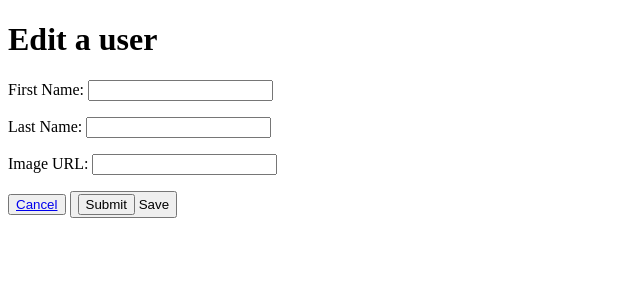
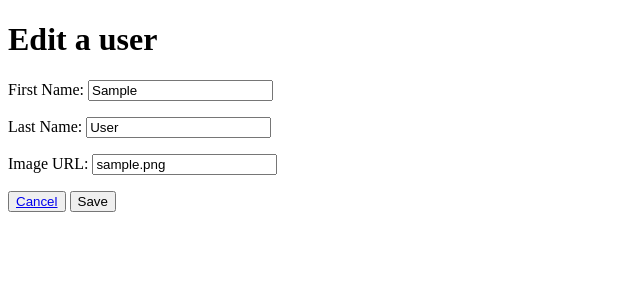
Before and after one commit to charleschitty/Flask-blogly, a Flask app: template templates/user_edit.html in a window 1280 px wide. Shown: the top 300 px of the page, without its empty margins (0-640 px from the left). Run offline with Flask 3, Linux system fonts and the light colour scheme; the template is opened without the code that fills it: values that come from a table or form of the project are taken from there, others are empty; tables that the repository leaves empty hold one stand-in row (values such as "Sample post").

Commit message:
Added increased functionality for web routes

```diff
--- a/app.py
+++ b/app.py
@@ -76,6 +76,8 @@ def show_user_info(user_id):
 
     user = User.query.get_or_404(user_id)
 
+    return render_template("/user_detail.html", user=user)
+
 @app.get("/users/<user_id>/edit")
 def edit_user_info(user_id):
     """
@@ -85,12 +87,33 @@ def edit_user_info(user_id):
     and a save button that updates the user.
     """
 
+    user = User.query.get_or_404(user_id)
+    return render_template("/user_edit.html", user=user)
+
+
 @app.post("/users/<user_id>/edit")
 def handle_edit_user_info_form(user_id):
     """
     Process the edit form, returning the user to the /users page.
     """
 
+    user = User.query.get_or_404(user_id) #grabbing user object
+
+    first_name = request.form['first_name']
+    last_name = request.form['last_name']
+    image_url = request.form['image_url'] #is there a command for like.get(x,None)
+    image_url = image_url if image_url else None
+
+
+    user = User(first_name=first_name, last_name=last_name, image_url=image_url)
+    #serial user id 2
+    #edit user to update the fields for 1st,last,url
+
+    db.session.add(user)
+    db.session.commit()
+
+    return redirect("/users")
+
 @app.post("/users/<user_id>/delete")
 def handle_edit_user_delete_form(user_id):
     """
--- a/templates/user_edit.html
+++ b/templates/user_edit.html
@@ -6,21 +6,23 @@
 
 <h1>Edit a user</h1>
 
-<!-- THESE ARE PLACEHOLDERS -->
-
-<form method="POST">
+<form method="POST", action="/users/{{ user.id }}/edit">
   <p>First Name:
-    <input default="{{user.first_name}}" name="first_name">
+    <input value="{{ user.first_name }}" name="first_name">
   </p>
   <p>Last Name:
-    <input default="{{user.last_name}}" name="last_name">
+    <input value="{{ user.last_name }}" name="last_name">
   </p>
   <p>Image URL:
-    <input default="{{user.image_url}}" name="image_url">
+    <input value="{{ user.image_url }}" name="image_url">
   </p>
 
-  <button><a href="/users/{{user.user_id}}">Cancel</a></button>
-  <button><input type=submit> Save </input> </button>
+  <button>
+    <a href="/users/{{ user.id }}">
+      Cancel
+    </a>
+  </button>
+  <input type="submit" value="Save">
 </form>
 
 {% endblock %}
--- a/templates/user_listing.html
+++ b/templates/user_listing.html
@@ -7,11 +7,11 @@
 <div>
   <ul>
     {% for user in users %}
-      <ol>
+      <li>
         <a href="/users/{{user.id}}">
           {{user.first_name}} {{user.last_name}}
         </a>
-      </ol>
+      </li>
     {% endfor %}
   </ul>
 </div>
```
Also changed, not shown: templates/user_detail.html (+7 -6 lines), 1 other file.
